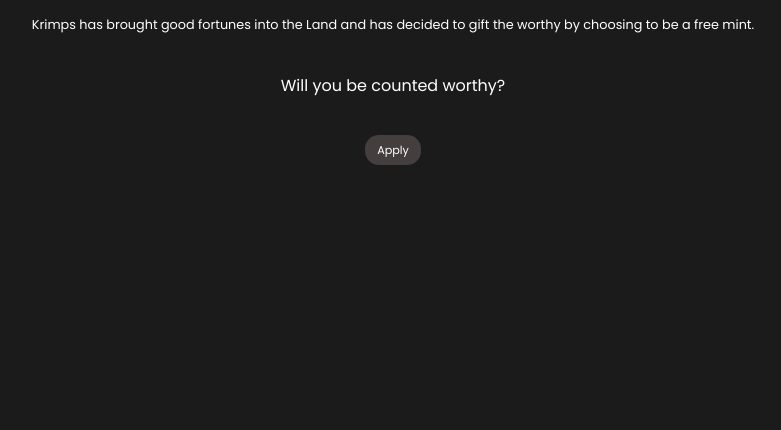
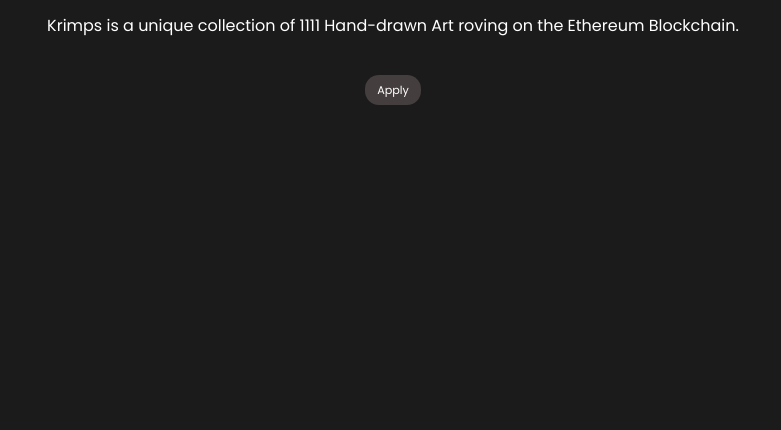
Before and after one commit to vickyslimz/krimpsnft, a plain HTML site: page index.html in a window 1280 px wide. Shown: the part 370-800 px from the top of the page, without its empty margins (247-1028 px from the left). Drawn offline with Linux system fonts and the light colour scheme.

Commit message:
Update index.html

```diff
--- a/index.html
+++ b/index.html
@@ -20,13 +20,6 @@
         <div class="description">
             Krimps is a unique collection of 1111  Hand-drawn Art roving on the Ethereum  Blockchain.
         </div>
-        <div class="description1">
-            Krimps has brought good fortunes into the Land and has decided to gift the worthy by choosing to be a free mint.
-        </div>
-        <div class="description">
-            Will you be counted worthy?
-        </div>
-
         <button onclick="window.open('https://9mqtbmbuvep.typeform.com/to/awCGelKs')">
             Apply</button>
 
```
